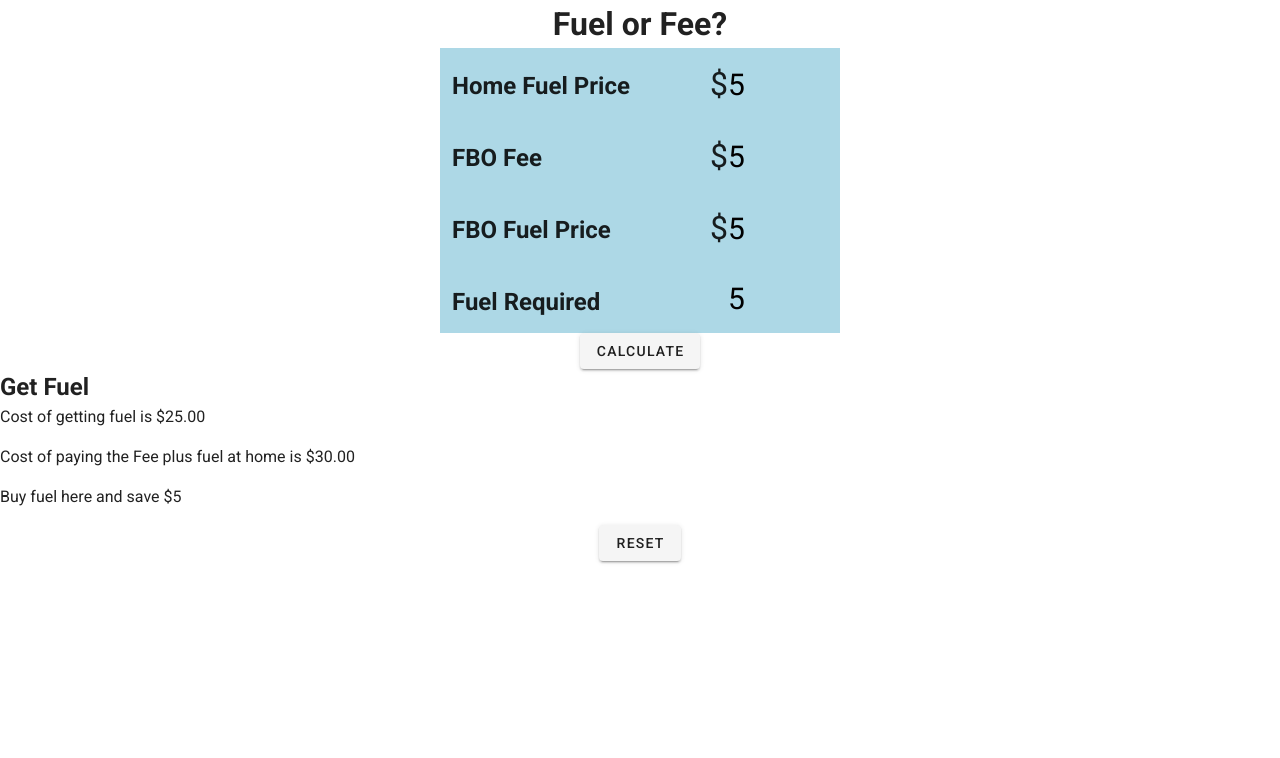
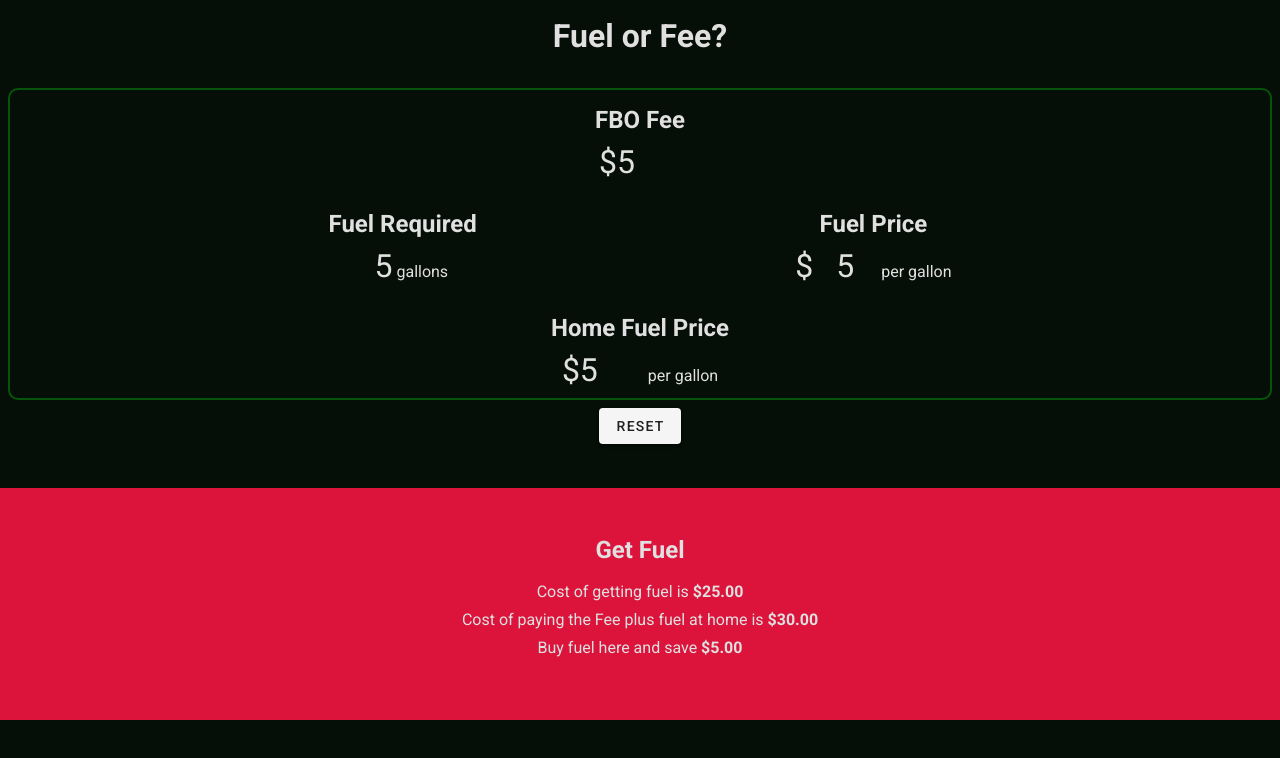
Before and after one commit to adamkudz/fuelorfee, a Vue app: page /#/ in a window 1280 px wide. Both pictures are taken after typing "5", "5", "5", "5" into the empty fields and a click on the button "CALCULATE". Shown: the top 758 px of the page. Built offline with nearby package versions, Linux system fonts and the light colour scheme.

Commit message:
some css

```diff
--- a/src/App.vue
+++ b/src/App.vue
@@ -22,11 +22,23 @@ export default {
 };
 </script>
 <style style="scss">
+:root {
+  --font-color: rgb(224, 224, 224);
+  --dark-background: rgb(6, 14, 8);
+  --outline: rgba(9, 104, 14, 0.767);
+}
+h1,
+h2,
+p,
+span {
+  color: var(--font-color);
+}
 input {
   border-top-style: hidden;
   border-right-style: hidden;
   border-left-style: hidden;
   border-bottom-style: hidden;
+  color: var(--font-color);
 }
 input:focus {
   outline: none;
--- a/src/views/Home.vue
+++ b/src/views/Home.vue
@@ -1,59 +1,98 @@
 <template>
   <div class="HOMECONTAINER">
-    <h1 class="text-center">Fuel or Fee?</h1>
-    <div class="INPUTCONTAINER">
-      <div class="inputBox pa-3">
+    <h1 class="text-center mt-3">Fuel or Fee?</h1>
+    <div class="INPUTCONTAINER ma-2">
+      <div class="verticalInput text-center pa-1">
+        <h2 class="pt-2">FBO Fee</h2>
+        <div>
+          <span class="dollarSign">$</span>
+          <input
+            autofocus
+            step="any"
+            v-model.number="fboFee"
+            type="number"
+            inputmode="numeric"
+          />
+        </div>
+      </div>
+      <div class="FUELCONTAINER pa-1">
+        <div class="verticalInput pa-1">
+          <h2 class="pt-2">Fuel Required</h2>
+          <div>
+            <input
+              class="text-right"
+              step="any"
+              v-model.number="fboGallons"
+              type="number"
+              inputmode="numeric"
+            /><span> gallons</span>
+          </div>
+        </div>
+        <div class="verticalInput pa-1">
+          <h2 class="pt-2 text-center">Fuel Price</h2>
+          <div>
+            <span class="dollarSign">$</span>
+            <input
+              class="text-center"
+              step="any"
+              v-model.number="fboFuel"
+              type="number"
+              inputmode="numeric"
+            /><span> per gallon</span>
+          </div>
+        </div>
+      </div>
+      <div class="verticalInput text-center pa-1">
         <h2 class="pt-2">Home Fuel Price</h2>
         <div>
           <span class="dollarSign">$</span>
-          <input step="any" v-model.number="homeFuel" type="number" />
-        </div>
-      </div>
-      <div class="inputBox pa-3">
-        <h2 class="pt-2">FBO Fee</h2>
-        <div>
-          <span class="dollarSign">$</span>
-          <input step="any" v-model.number="fboFee" type="number" />
-        </div>
-      </div>
-      <div class="inputBox pa-3">
-        <h2 class="pt-2">FBO Fuel Price</h2>
-        <div>
-          <span class="dollarSign">$</span>
-          <input step="any" v-model.number="fboFuel" type="number" />
-        </div>
-      </div>
-      <div class="inputBox pa-3">
-        <h2 class="pt-2">Fuel Required</h2>
-        <div>
-          <input step="any" v-model.number="fboGallons" type="number" />
+          <input
+            step="any"
+            v-model.number="homeFuel"
+            type="number"
+            inputmode="numeric"
+          /><span> per gallon</span>
         </div>
       </div>
     </div>
-    <div class="BUTTONCONTAINER">
-      <div class="buttonBox d-flex justify-center">
+    <div v-if="showCalculate" class="BUTTONCONTAINER">
+      <div class="buttonBox d-flex justify-center mt-5">
         <v-btn @click="calculateResult">Calculate</v-btn>
       </div>
     </div>
-    <div class="RESULTSCONTAINER">
+    <div v-if="showResults" class="RESULTSCONTAINER text-center pa-1">
       <div v-show="getFuel">
-        <h2>Get Fuel</h2>
-        <p>Cost of getting fuel is ${{ this.fboTotal }}</p>
-        <p>Cost of paying the Fee plus fuel at home is ${{ this.homeTotal }}</p>
-        <p>Buy fuel here and save ${{ this.homeTotal - this.fboTotal }}</p>
+        <h2 class="mb-3">Get Fuel</h2>
+        <p class="mb-1">
+          Cost of getting fuel is <strong>${{ this.fboTotal }}</strong>
+        </p>
+        <p class="mb-1">
+          Cost of paying the Fee plus fuel at home is
+          <strong> ${{ this.homeTotal }}</strong>
+        </p>
+        <p>
+          Buy fuel here and save
+          <strong>${{ this.feeSavings }}</strong>
+        </p>
       </div>
       <div v-show="payFee">
-        <h2>Pay the Fee</h2>
-        <p>Cost of getting fuel here is ${{ this.fboTotal }}</p>
+        <h2 class="mb-3">Pay the Fee</h2>
         <p>
-          Cost of paying the Fee (${{ this.fboFee }}) plus
-          {{ this.fboGallons }} gallons at home is ${{ this.homeTotal }}
+          Cost of getting fuel here is <strong>${{ this.fboTotal }}</strong>
         </p>
-        <p>Pay the fee and save ${{ this.fboTotal - this.homeTotal }}</p>
+        <p>
+          Cost of paying the Fee <strong>(${{ this.fboFee }})</strong> plus
+          {{ this.fboGallons }} gallons at home is
+          <strong> ${{ this.homeTotal }}</strong>
+        </p>
+        <p>
+          Pay the fee and save
+          <strong>${{ this.feeSavings }}</strong>
+        </p>
       </div>
     </div>
     <div class="BUTTONCONTAINER">
-      <div class="buttonBox d-flex justify-center">
+      <div v-if="showReset" class="buttonBox d-flex justify-center">
         <v-btn @click="reset">RESET</v-btn>
       </div>
     </div>
@@ -66,20 +105,25 @@
 export default {
   name: "Home",
   components: {},
-  data() {
-    return {
+  data: () => ({
     homeFuel: null,
     fboFee: null,
     fboFuel: null,
     fboGallons: null,
     getFuel: false,
     payFee: false,
-    };
-  },
+    showReset: false,
+    showCalculate: true,
+    showResults: false,
+  }),
   methods: {
     calculateResult: function() {
       this.payFee = false;
       this.getFuel = false;
+      this.showReset = true;
+      this.showCalculate = false;
+      this.showResults = true;
+
       if (this.homeTotal < this.fboTotal) {
         this.payFee = true;
       } else {
@@ -93,6 +137,9 @@ export default {
       this.fboGallons = null;
       this.getFuel = false;
       this.payFee = false;
+      this.showReset = false;
+      this.showCalculate = true;
+      this.showResults = false;
     },
   },
   computed: {
@@ -102,26 +149,54 @@ export default {
     fboTotal() {
       return (this.fboFuel * this.fboGallons).toFixed(2);
     },
+    feeSavings() {
+      if (this.homeTotal > this.fboTotal) {
+        return (this.homeTotal - this.fboTotal).toFixed(2);
+      } else {
+        return (this.fboTotal - this.homeTotal).toFixed(2);
+      }
+    },
   },
 };
 </script>
 <style lang="scss" scoped>
+.HOMECONTAINER {
+  display: grid;
+  height: 100vh;
+  grid-template-rows: 10vh min-content 10vh 1fr 10vh;
+  background: var(--dark-background);
+}
 .INPUTCONTAINER {
-  background: lightblue;
-  max-width: 400px;
-  margin: auto;
+  border: var(--outline) 2px solid;
+  border-radius: 10px;
 }
 .inputBox {
   display: flex;
   justify-content: space-between;
-  gap: 1em;
-  margin: auto;
+}
+.FUELCONTAINER {
+  display: flex;
+  justify-content: space-evenly;
+}
+.verticalInput {
+  display: flex;
+  flex-direction: column;
+}
+.RESULTSCONTAINER {
+  display: flex;
+  flex-direction: column;
+  justify-content: space-around;
+  grid-row: 4;
+  background: crimson;
 }
 input {
-  font-size: 30px;
-  max-width: 100px;
+  font-size: 2em;
+  max-width: 2em;
 }
 .dollarSign {
   font-size: 2em;
 }
+.v-btn {
+  color: var(--font-color);
+}
 </style>
```
Lines whose indentation alone changed are shown as unchanged.
